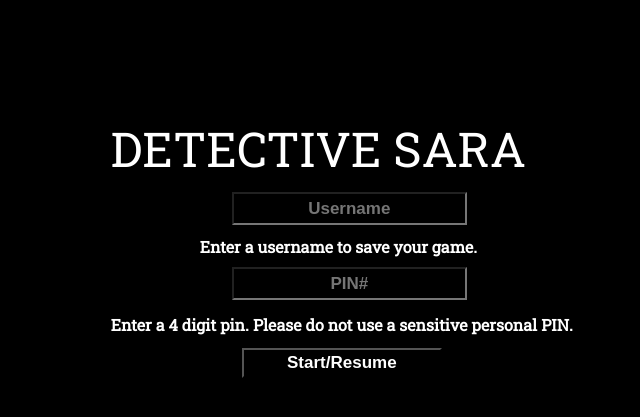
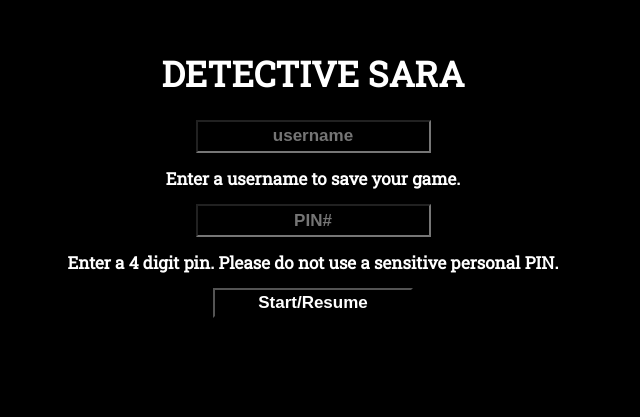
Before and after one commit to ericweidman/TextDetective, a plain HTML site: page public/index.html in a window 1280 px wide. Shown: the part 183-600 px from the top of the page, without its empty margins (292-932 px from the left). Drawn offline with nearby package versions, Linux system fonts and the light colour scheme.

Commit message:
cleaned up CSS/HTML

```diff
--- a/public/css/game.css
+++ b/public/css/game.css
@@ -1,10 +1,10 @@
 body {
+    overflow-y: scroll;
     background-color: black;
     color: white;
     font-family: 'Roboto Slab', serif;
     font-weight: normal;
     font-size: 20px;
-    height: 50%
 }
 
 
@@ -26,9 +26,9 @@ body {
     font-weight: bold;
     font-size: 17px;
     margin-left: 10px;
-    height: 300px;
     width: 200px;
     height: 30px;
+    cursor: pointer;
 }
 
 #fixedfooter {
@@ -44,6 +44,7 @@ body {
 }
 
 #gameText{
+  overflow-y: scroll;
   position: absolute;
   margin-left: 30px;
   width: 95%;
--- a/public/css/index.css
+++ b/public/css/index.css
@@ -1,63 +1,18 @@
-.center {
-  position: absolute;
-    width: 500px;
-    height: 50px;
-    top: 50%;
-    left: 46%;
-    margin-left: -65px;
-    margin-top: -25px;
-}
-
 body {
+    white-space: nowrap;
+    font-size: 18px;
+    color: white;
+    text-align: center;
     overflow: hidden;
     background-color: black;
     color: white;
     font-family: 'Roboto Slab', serif;
 }
 
-h1 {
-    text-align: left;
-    font-size: 100%;
-    margin-left: -32px;
-}
-
-h2 {
-    text-align: left;
-    font-size: 100%;
-    margin-left: -121px;
-    !important
-}
-
-#move {
-    white-space: nowrap;
-    width: 100px;
-    height: 100px;
-    position: absolute;
-    top: 0;
-    bottom: 100px;
-    left: 0;
-    right: 375px;
-    margin: auto;
-    text-align: left;
-    font-size: 300%;
-
-}
-
-.login {
+input {
+    color: white;
     background-color: inherit;
-    color: white;
-    font-weight: bold;
-    font-size: 17px;
-    margin-left: 10px;
-    !important height: 300px;
-    width: 200px;
-    height: 30px;
-}
-
-.userName {
-  color: white;
-  background-color: inherit;
-  outline: none;
+    outline: none;
     font-weight: bold;
     text-align: center;
     height: 27px;
@@ -65,13 +20,35 @@ h2 {
     font-size: 17px;
 }
 
-.pin {
-  color: white;
-  background-color: inherit;
-  outline: none;
-  font-weight: bold;
-  text-align: center;
-    height: 27px;
-    width: 130;
+button {
+    background-color: inherit;
+    font-weight: bold;
+    font-size: 17px;
+    width: 200px;
+    height: 30px;
+    cursor: pointer;
+    color: white;
+}
+
+#center {
+    position: absolute;
+    width: 510px;
+    height: 380px;
+    background-color: inherit;
+    top: 0;
+    bottom: 0;
+    left: 0;
+    right: 70px;
+    margin: auto;
+}
+
+h1 {
+    font-size: 35px;
+}
+
+h2 {
     font-size: 17px;
 }
+#move{
+
+}
--- a/public/index.html
+++ b/public/index.html
@@ -5,23 +5,20 @@
     <link rel="stylesheet" href="css/index.css" media="screen" charset="utf-8">
     <link href="https://fonts.googleapis.com/css?family=Roboto+Slab" rel="stylesheet">
     <link rel="stylesheet" href="css/animate.css">
-
     <title>Detective Sara</title>
 </head>
 
 <body>
-
-    <div id="move">DETECTIVE SARA</div>
-
-    <div id="f1">
-    <form id="newUser" class="center">
-        <input class="userName" type="text" required name="userName" placeholder="Username" pattern="[A-Za-z]{6,25}" autocomplete="off" title="No spaces, Letters only. 6-25 characters."
-        autofocus="autofoucs">
-        <h1>Enter a username to save your game.</h1>
-        <input class="pin" type="password" required name="pin" placeholder="PIN#" maxlength="4" pattern="[0-9]{4}" title="Four digits only. i.e. 0000. Probably don't use that." autocomplete="off">
-        <h2>Enter a 4 digit pin. Please do not use a sensitive personal PIN.</h2>
-        <button class="login" type="submit" name="login">Start/Resume</button>
-      </div>
+    <div id='center'>
+        <div id='move'>
+            <h1>DETECTIVE SARA</h1></div>
+        <form id="newUser">
+            <input class="userName" type="text" required name="userName" placeholder="username" pattern="[A-Za-z]{6,25}" autocomplete="off" title="No spaces, Letters only. 6-25 characters." autofocus="autofoucs">
+            <h2>Enter a username to save your game.</h2>
+            <input class="pin" type="password" required name="pin" placeholder="PIN#" maxlength="4" pattern="[0-9]{4}" title="Four digits only. i.e. 0000. Probably don't use that." autocomplete="off">
+            <h2>Enter a 4 digit pin. Please do not use a sensitive personal PIN.</h2>
+            <button class="login" type="submit" name="login">Start/Resume</button>
+    </div>
     </form>
 </body>
 <script type="text/javascript" src="http://code.jquery.com/jquery-latest.min.js"></script>
--- a/public/js/index.js
+++ b/public/js/index.js
@@ -1,4 +1,3 @@
-
 $(document).ready(function() {
     $('body').addClass('animated fadeIn');
 });
@@ -19,11 +18,15 @@ function newUser(user) {
         data: JSON.stringify(user),
         dataType: 'text',
         success: function(data) {
-            $('#f1').addClass('animated fadeOut');
-             $("#move").animate({bottom: '-=185px'}, 2000);
-          setTimeout(function() {
-              $('#move').addClass('animated fadeOut');
-          }, 4000)
+            $('#newUser').addClass('animated fadeOut');
+            setTimeout(function() {
+              $('#move').animate({
+                  'marginTop': '+=150px'
+              }, 2000);
+            }, 500)
+            setTimeout(function() {
+                $('#move').addClass('animated fadeOut');
+            }, 4500)
             setTimeout(function() {
                 window.location.href = "game.html"
             }, 5000)
```
